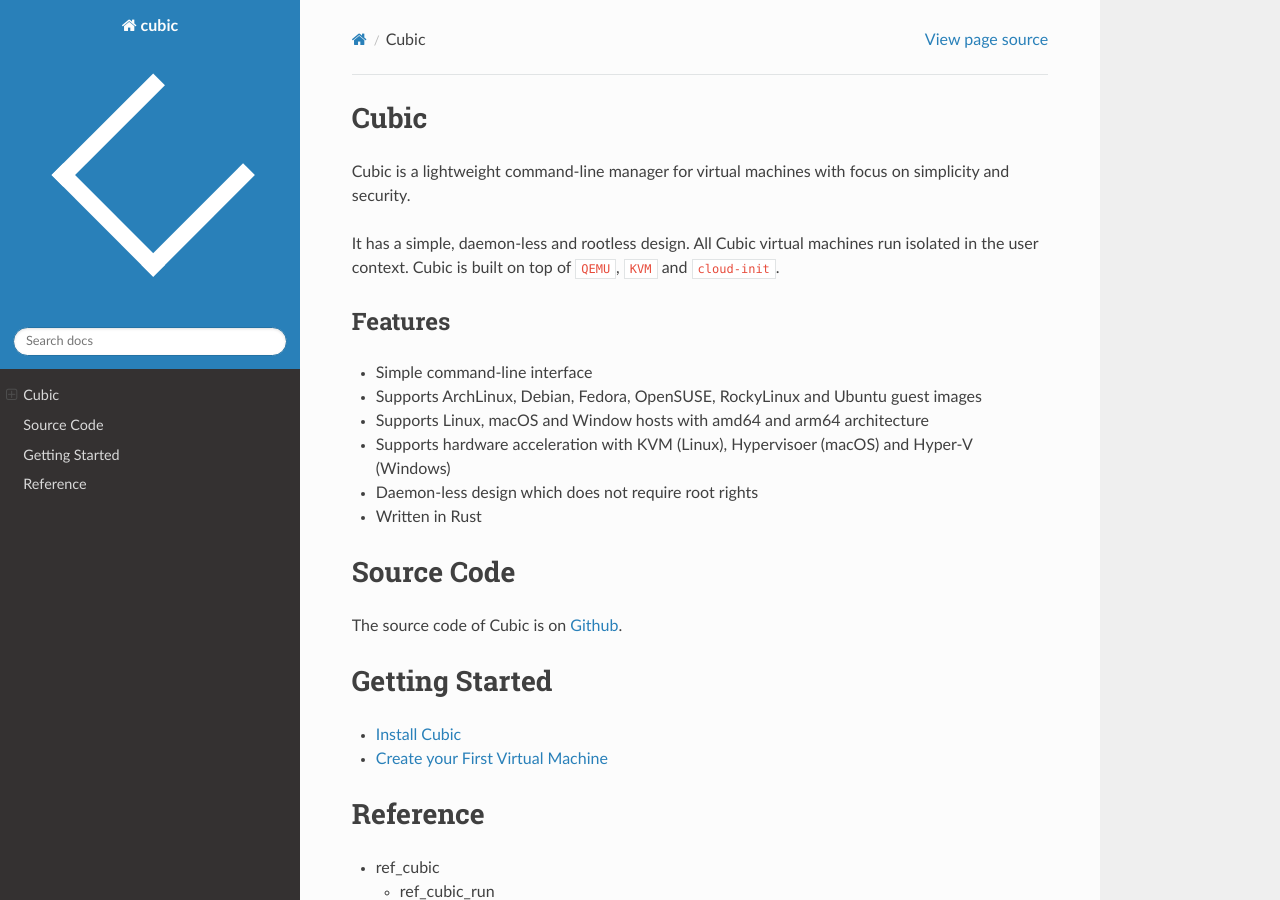
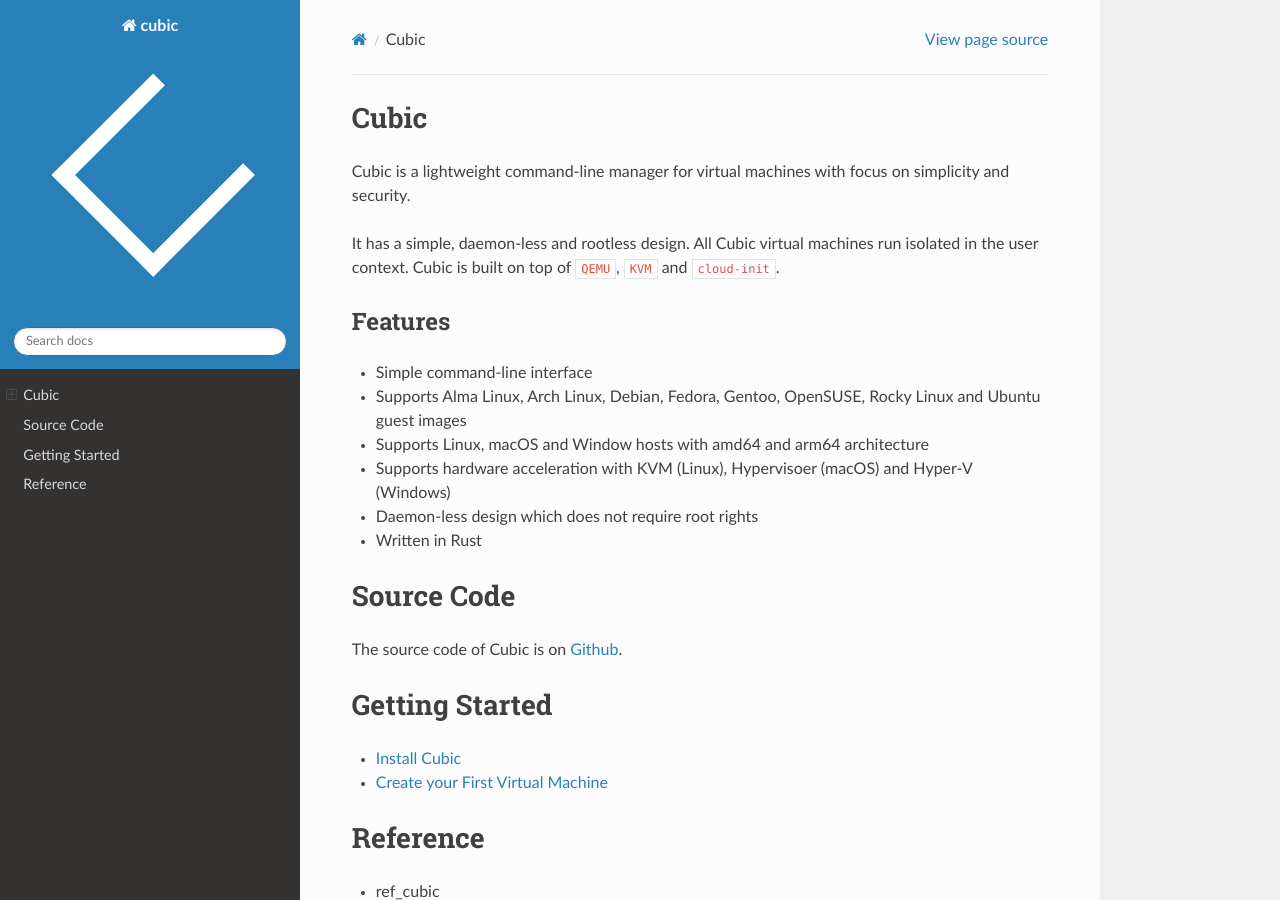
Before and after one commit to cubic-vm/cubic, a Sphinx documentation site: the page built from docs/index.rst, in a window 1280 px wide and 900 px high. Built offline with Sphinx 7.4.7 and the Read the Docs theme 3.1.0, drawn with Linux system fonts in a browser that asks for light colours.

Commit message:
docs: update supported guest Linux images
Signed-off-by: Roger Knecht <rknecht@pm.me>

```diff
--- a/docs/index.rst
+++ b/docs/index.rst
@@ -13,7 +13,7 @@ Cubic is built on top of ``QEMU``, ``KVM`` and ``cloud-init``.
 Features
 ---------
 * Simple command-line interface
-* Supports ArchLinux, Debian, Fedora, OpenSUSE, RockyLinux and Ubuntu guest images
+* Supports Alma Linux, Arch Linux, Debian, Fedora, Gentoo, OpenSUSE, Rocky Linux and Ubuntu guest images
 * Supports Linux, macOS and Window hosts with amd64 and arm64 architecture
 * Supports hardware acceleration with KVM (Linux), Hypervisoer (macOS) and Hyper-V (Windows)
 * Daemon-less design which does not require root rights
```
Also changed, not shown: README.md (+4 -2 lines).
